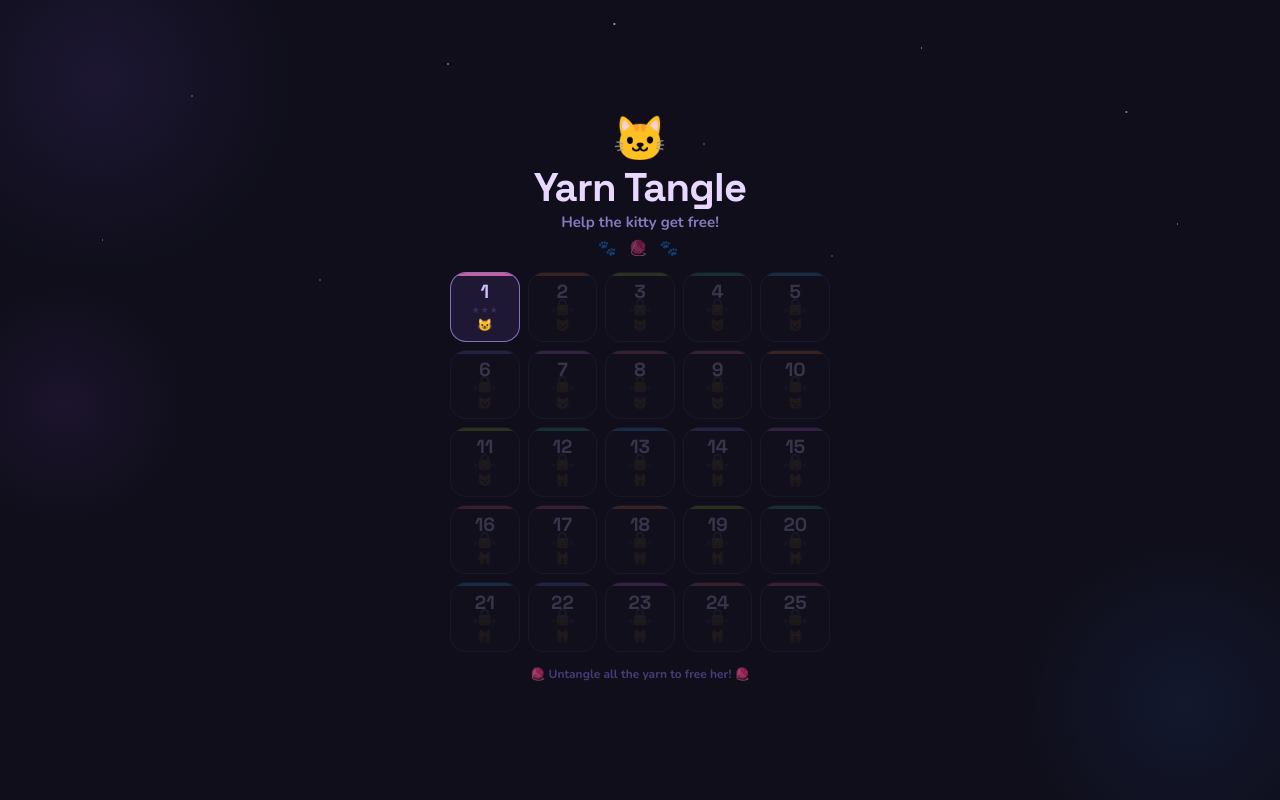
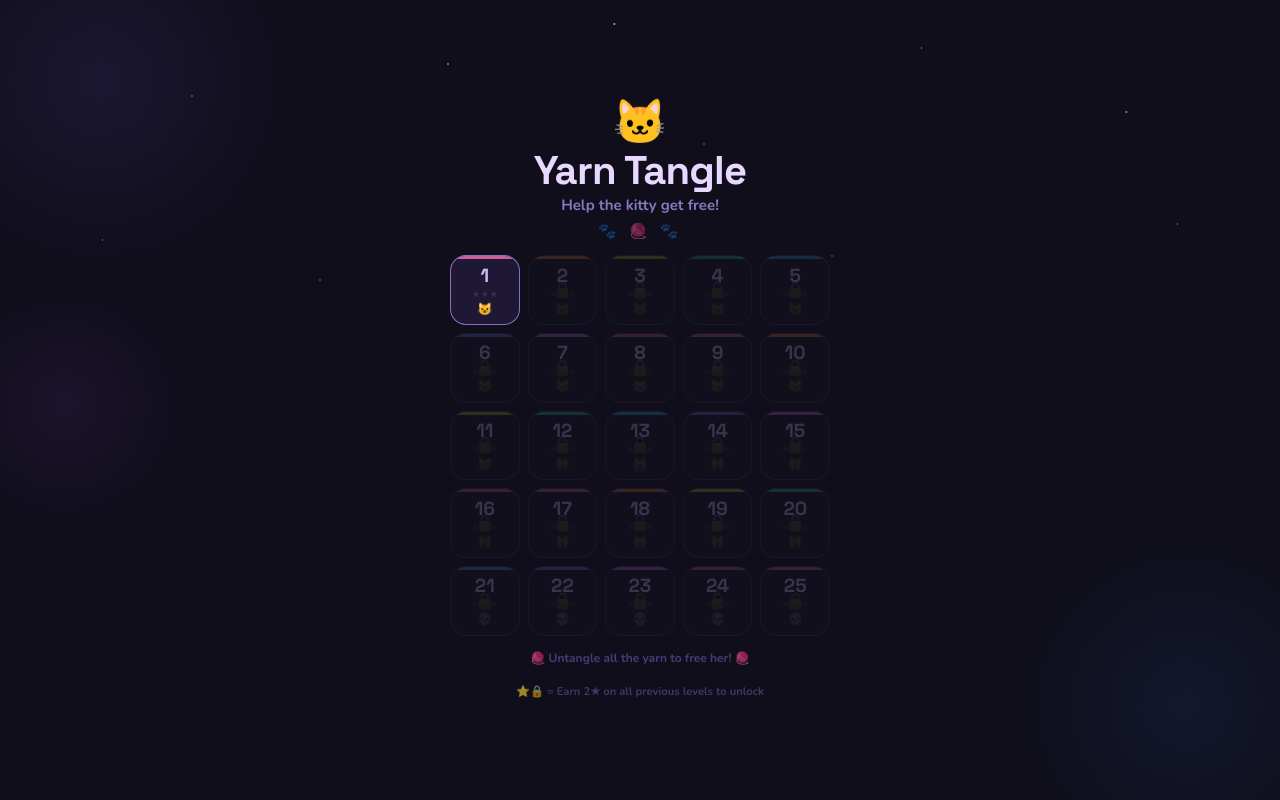
Before and after one commit to tusharchd29/robo-plug-grid-lock, a React (Vite) app: page / in a window 1280 px wide. Built offline with nearby package versions, Linux system fonts and the light colour scheme.

Commit message:
feat: star-gate L8+, expert tier label, 💀 emoji for L21-25

```diff
--- a/src/components/LevelSelect.jsx
+++ b/src/components/LevelSelect.jsx
@@ -4,6 +4,16 @@ import { LEVELS } from '../levels/levels';
 import styles from './LevelSelect.module.css';
 
 const YARN_COLORS = ['#f472b6','#fb923c','#a3e635','#34d399','#38bdf8','#818cf8','#e879f9','#fb7185'];
+
+// Gate: L8 (index 7) onwards requires 2-star on all previous levels
+function isStarGated(index, levelStars) {
+  if (index < 7) return false; // L1–L7 free
+  for (let i = 0; i < index; i++) {
+    const stars = levelStars[LEVELS[i].id] || 0;
+    if (stars < 2) return true;
+  }
+  return false;
+}
 
 export default function LevelSelect({ onSelect }) {
   const { unlockedLevels, levelStars, currentLevelIndex } = useGameStore();
@@ -21,18 +31,20 @@ export default function LevelSelect({ onSelect }) {
       {/* Level grid */}
       <div className={styles.grid}>
         {LEVELS.map((level, i) => {
-          const locked  = i >= unlockedLevels;
-          const stars   = levelStars[level.id] || 0;
-          const diff    = i < 6 ? 'easy' : i < 11 ? 'medium' : 'hard';
-          const yarnCol = YARN_COLORS[i % YARN_COLORS.length];
+          const locked    = i >= unlockedLevels;
+          const starGated = !locked && isStarGated(i, levelStars);
+          const stars     = levelStars[level.id] || 0;
+          const diff      = i < 6 ? 'easy' : i < 11 ? 'medium' : i < 20 ? 'hard' : 'expert';
+          const yarnCol   = YARN_COLORS[i % YARN_COLORS.length];
+          const isBlocked = locked || starGated;
 
           return (
             <button
               key={level.id}
-              className={`${styles.card} ${locked ? styles.locked : ''} ${i === currentLevelIndex ? styles.current : ''}`}
+              className={`${styles.card} ${isBlocked ? styles.locked : ''} ${i === currentLevelIndex ? styles.current : ''} ${diff === 'expert' ? styles.expertCard : ''}`}
               style={{ '--yarn': yarnCol }}
-              onClick={() => !locked && onSelect(i)}
-              disabled={locked}
+              onClick={() => !isBlocked && onSelect(i)}
+              disabled={isBlocked}
             >
               {/* Yarn accent dot */}
               <div className={styles.yarnDot} />
@@ -46,16 +58,22 @@ export default function LevelSelect({ onSelect }) {
               </div>
 
               <div className={`${styles.pill} ${styles[diff]}`}>
-                {diff === 'easy' ? '😺' : diff === 'medium' ? '😼' : '🙀'}
+                {diff === 'easy' ? '😺' : diff === 'medium' ? '😼' : diff === 'hard' ? '🙀' : '💀'}
               </div>
 
               {locked && <div className={styles.lockOverlay}>🔒</div>}
+              {starGated && !locked && (
+                <div className={styles.lockOverlay} title="Earn ★★ on all previous levels">⭐🔒</div>
+              )}
             </button>
           );
         })}
       </div>
 
       <div className={styles.footer}>🧶 Untangle all the yarn to free her! 🧶</div>
+      <div className={styles.footer} style={{fontSize:'0.7rem', opacity:0.6, marginTop:4}}>
+        ⭐🔒 = Earn 2★ on all previous levels to unlock
+      </div>
     </div>
   );
 }
```
